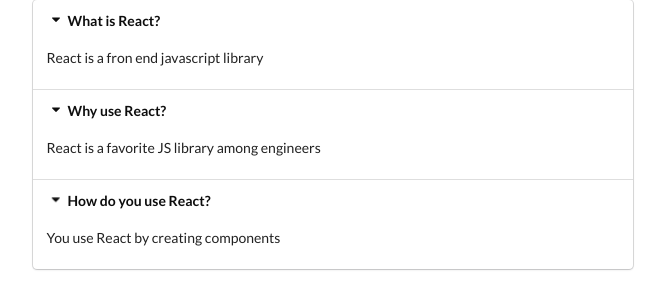
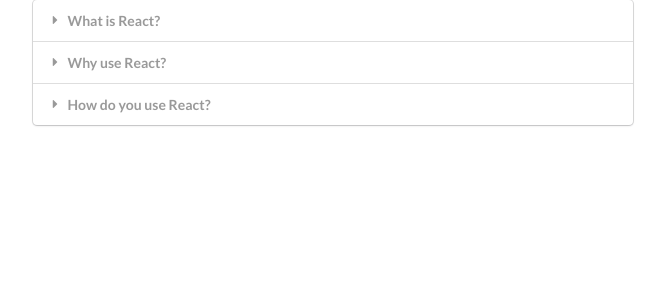
Before and after one commit to imvanzen/udemy-widgets, a React (Create React App) app: page / in a window 1280 px wide. Shown: the top 308 px of the page, without its empty margins (44-709 px from the left). Built offline with nearby package versions, Linux system fonts and the light colour scheme.

Commit message:
Toggle the active class when title is clicked

```diff
--- a/src/components/Accordion.js
+++ b/src/components/Accordion.js
@@ -8,15 +8,16 @@ const Accordion = ({ items }) => {
     }
 
     const renderedItems = items.map((item, index) => {
+        const active = index === activeIndex ? 'active' : '';
         return <React.Fragment key={item.title}>
             <div
-                className='title active'
+                className={`title ${active}`}
                 onClick={() => onTitleClickHandler(index)}
             >
                 <i className='dropdown icon' />
                 {item.title}
             </div>
-            <div className='content active'>
+            <div className={`content ${active}`}>
                 <p>{item.description}</p>
             </div>
         </React.Fragment>
```
